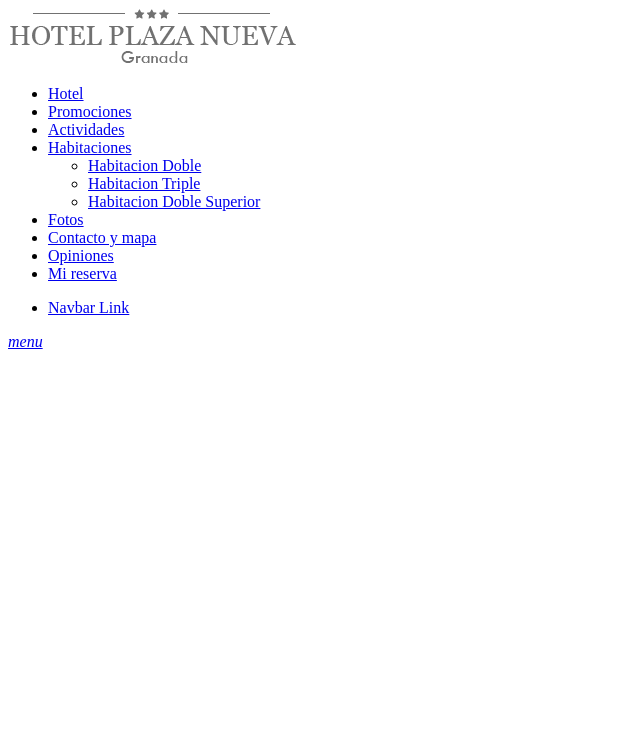
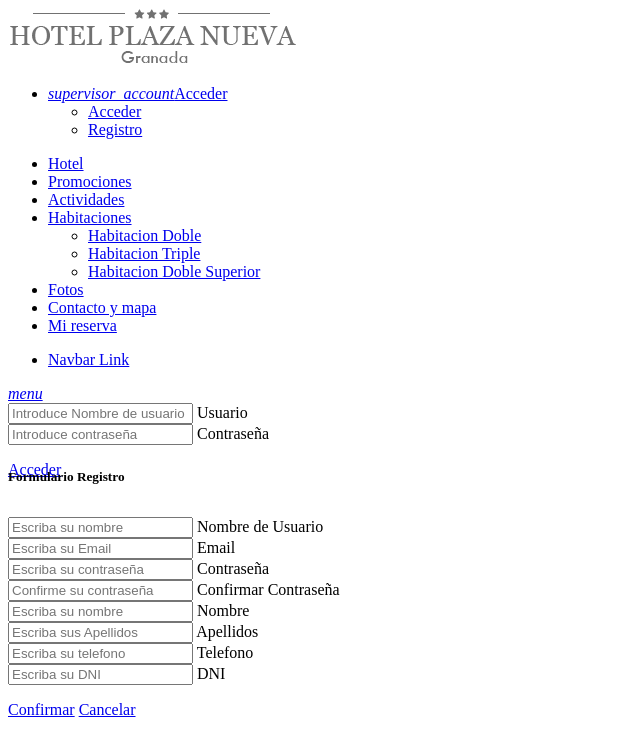
Before and after one commit to Sowl1994/webHotel, a PHP site: page /includes/menu.php in a window 1280 px wide. Shown: the top 756 px of the page, without its empty margins (0-640 px from the left). Run offline with PHP 8.4, Linux system fonts and the light colour scheme.

Commit message:
cambio en lo de acceder

```diff
--- a/includes/body.php
+++ b/includes/body.php
@@ -25,5 +25,9 @@
         </div>
     </div>
 
+
+
+
+
 <br><br><br><br><br><br><br><br><br><br><br><br><br><br><br><br><br><br><br>
 <!-- fin contenido principal -->
--- a/includes/head.php
+++ b/includes/head.php
@@ -15,6 +15,10 @@
   <link href="css/estilo-Portatil.css" type="text/css" rel="stylesheet" media="screen,projection"/>
   <link rel="stylesheet" href="https://maxcdn.bootstrapcdn.com/font-awesome/4.5.0/css/font-awesome.min.css">
 
+  <!-- jquery -->
+  <script src="https://ajax.googleapis.com/ajax/libs/jquery/2.1.1/jquery.min.js"></script>
+
+
 
 </head>
 <!-- FIN HEAD-->
--- a/includes/menu.php
+++ b/includes/menu.php
@@ -2,9 +2,17 @@
   <body>
     <nav class="white" role="navigation">
               <a id="logo-container" href="index.php" class="brand-logo"><img class='logo-principal' alt='Hotel Plaza Nueva' src="./images/logo-esp-gray.png"></a>
-
+        <!-- LOGIN -->
+         <ul class="right hide-on-med-and-down">
+          <li><a  class="dropdown-button" href="#!" data-activates="loginDesplegable"><i class="material-icons right">supervisor_account</i>Acceder</a></li>
+          <ul id="loginDesplegable" class="dropdown-content">
+                <li><a class="modal-trigger center" href="#modal-login">Acceder</a></li>
+                <li><a class="modal-trigger center" href="#modal-registro">Registro</a></li>
+              </ul>
+        </ul>
+        <!-- FIN LOGIN -->
       <div class="nav-wrapper container ">
-        <ul class="right hide-on-med-and-down">
+        <ul class="right hide-on-med-and-down" style='padding-right: 100px;'>
          <li><a href="index.php">Hotel</a></li>
          <li><a href="index.php?secc=promo">Promociones</a></li>
          <li><a href="index.php?secc=actividades">Actividades</a></li>
@@ -17,7 +25,7 @@
 
         <li><a href="index.php?secc=fotos">Fotos</a></li>
         <li><a href="index.php?secc=contacto">Contacto y mapa</a></li>
-        <li><a href="index.php?secc=opiniones">Opiniones</a></li>
+       <!-- <li><a href="index.php?secc=opiniones">Opiniones</a></li>-->
         <li><a href="index.php?secc=mireserva">Mi reserva</a></li>
         </ul>
         <!-- NAV MOBIL-->
@@ -27,5 +35,98 @@
           <a href="#" data-activates="nav-mobile" class="button-collapse"><i class="material-icons">menu</i></a>
         <!-- FIN NAV MOBIL -->
       </div>
+
     </nav>
   <!-- FIN NAV -->
+
+   <!-- Modal Login -->
+  <div id="modal-login" class="modal modal-fixed-footer modal-login">
+    <div class="modal-login-text">
+                <form class="col s12">
+                    <div class="input-field col s12">
+                      <input placeholder='Introduce Nombre de usuario' id="UnUsuario" type="text" class="validate">
+                      <label for="UnUsuario">Usuario</label>
+                    </div>
+                    <div class="input-field col s12">
+                      <input placeholder='Introduce contraseña' id="Upassword" type="password" class="validate">
+                      <label for="Upassword">Contraseña</label>
+                    </div>
+                </form>
+    </div>
+    <div class="modal-footer">
+      <a href="#!" class="modal-action modal-close waves-effect waves-green btn-flat ">Acceder</a>
+    </div>
+  </div>
+  <!-- FIN modal login -->
+
+
+   <!-- Modal registro -->
+    <div id="modal-registro" class="modal modal-fixed-footer">
+    <div class="modal-content">
+      <h5 class='center' style='margin-top: -10px; padding-bottom: 10px;'>Formulario Registro</h5>
+      <div class="row">
+      <form class="col s12">
+
+        <div class="row">
+        <div class="input-field col s6">
+          <input placeholder="Escriba su nombre" id="first_name" type="text" class="validate">
+          <label for="first_name">Nombre de Usuario</label>
+        </div>
+        <div class="input-field col s6">
+          <input placeholder='Escriba su Email' id="email" type="email" class="validate">
+          <label for="email">Email</label>
+        </div>
+      </div>
+
+        <div class="row">
+        <div class="input-field col s6">
+          <input placeholder='Escriba su contraseña' id="password" type="password" class="validate">
+          <label for="password">Contraseña</label>
+        </div>
+          <div class="input-field col s6">
+          <input placeholder='Confirme su contraseña' id="password" type="password" class="validate">
+          <label for="password">Confirmar Contraseña</label>
+        </div>
+      </div>
+
+      <div class="row">
+        <div class="input-field col s6">
+          <input placeholder="Escriba su nombre" id="first_name" type="text" class="validate">
+          <label for="first_name">Nombre</label>
+        </div>
+        <div class="input-field col s6">
+          <input  placeholder="Escriba sus Apellidos" id="last_name" type="text" class="validate">
+          <label for="last_name">Apellidos</label>
+        </div>
+      </div>
+
+
+
+       <div class="input-field col s6">
+          <input placeholder="Escriba su telefono" id="first_name" type="text" class="validate">
+          <label for="first_name">Telefono</label>
+        </div>
+        <div class="input-field col s6">
+          <input placeholder='Escriba su DNI' id="last_name" type="text" class="validate">
+          <label for="last_name">DNI</label>
+        </div>
+    </form>
+    </div>
+
+  </div>
+    <div class="modal-footer">
+      <a href="#!" class="modal-action modal-close waves-effect waves-green btn ">Confirmar</a>
+      <a href="#!" class="modal-action modal-close waves-effect waves-red red btn " style='margin-right:10px;'>Cancelar</a>
+
+    </div>
+  </div>
+ <!-- FIN modal regitro -->
+
+
+ <script type="text/javascript">
+
+  $(document).ready(function(){
+    // the "href" attribute of .modal-trigger must specify the modal ID that wants to be triggered
+    $('.modal-trigger').leanModal();
+  });
+  </script>
```
Also changed, not shown: css/estilo.css (+13 -0 lines), index.html (deleted, +0 -163 lines).
